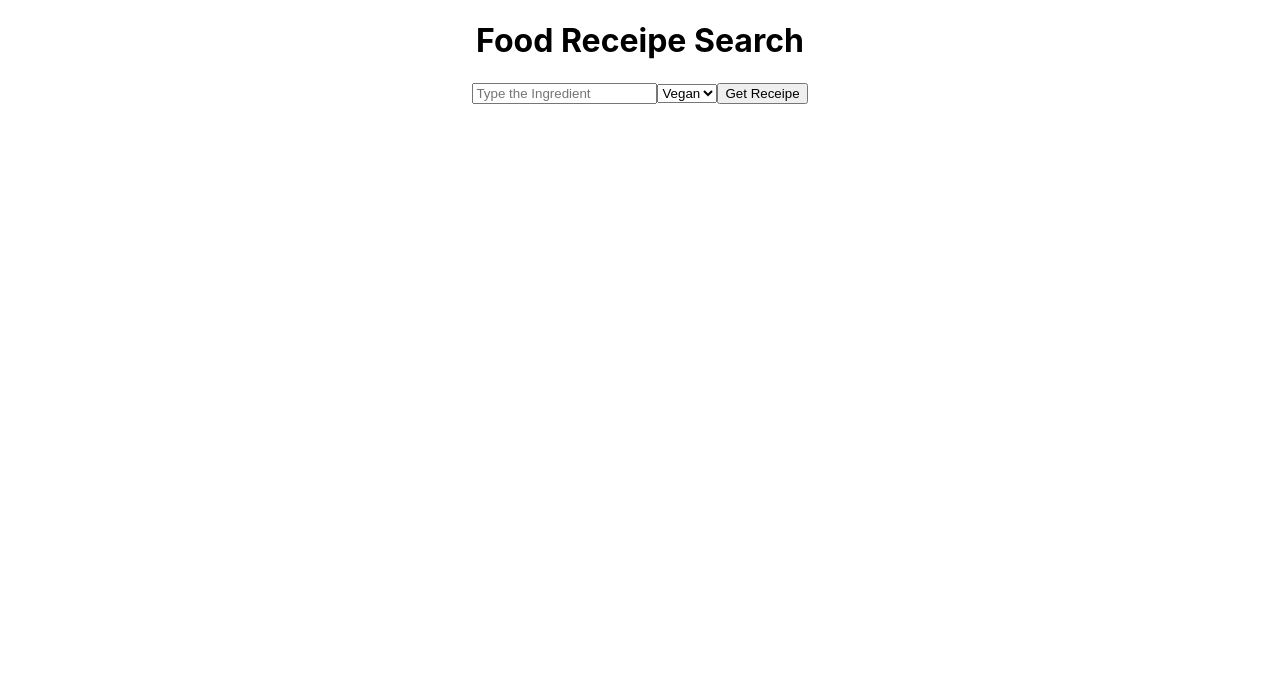
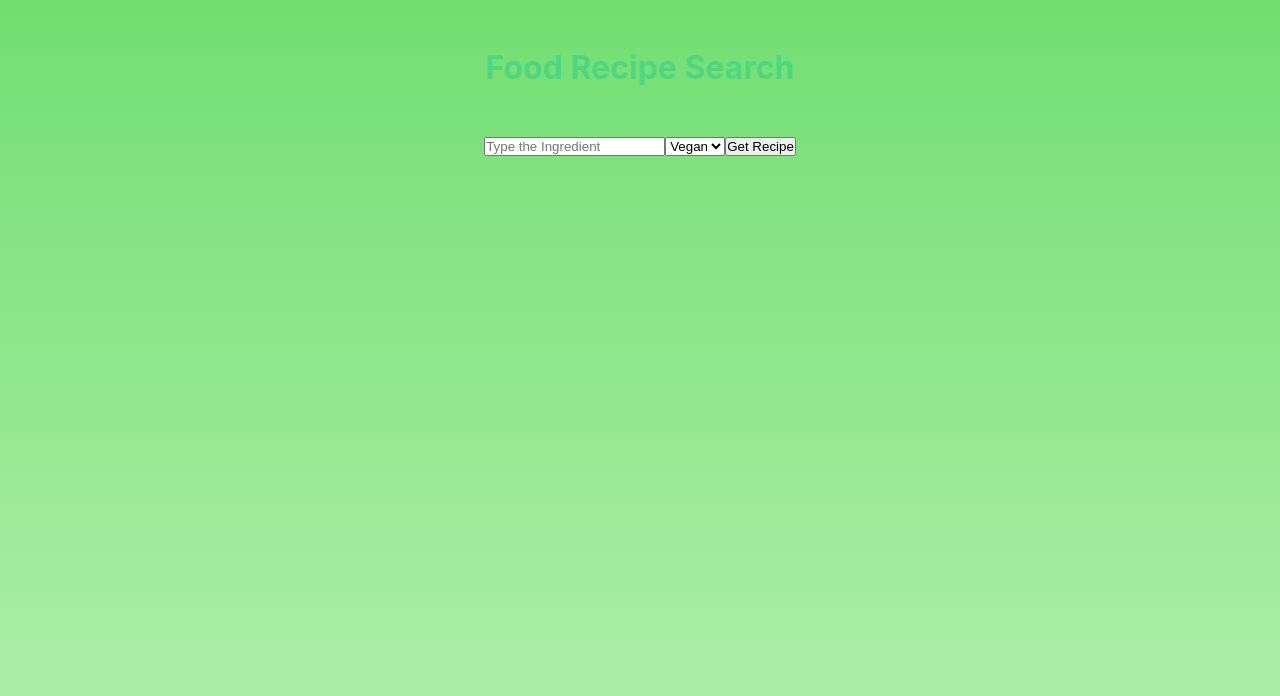
Before and after one commit to sgujuluva/food-recipe-app, a React (Create React App) app: page / in a window 1280 px wide. Shown: the top 696 px of the page. Built offline with nearby package versions, Linux system fonts and the light colour scheme.

Commit message:
homepage styling

```diff
--- a/src/App.css
+++ b/src/App.css
@@ -1,38 +1,25 @@
-.App {
-  text-align: center;
+*{
+  margin:0;
+  padding:0;
+  box-sizing: border-box;
 }
+body{
+  width:100vw;
+  height:100vh;
+  background: linear-gradient(#71de71, #b5f1af);
+}
+.recipe-content{
 
-.App-logo {
-  height: 40vmin;
-  pointer-events: none;
+  display:flex;
+  flex-direction: column;
+  justify-content: center;
+  align-items: center;
 }
+.recipe-content h1{
+  padding:3rem;
+  color:#4ED681;
 
-@media (prefers-reduced-motion: no-preference) {
-  .App-logo {
-    animation: App-logo-spin infinite 20s linear;
-  }
 }
+.receipe-content form{
 
-.App-header {
-  background-color: #282c34;
-  min-height: 100vh;
-  display: flex;
-  flex-direction: column;
-  align-items: center;
-  justify-content: center;
-  font-size: calc(10px + 2vmin);
-  color: white;
 }
-
-.App-link {
-  color: #61dafb;
-}
-
-@keyframes App-logo-spin {
-  from {
-    transform: rotate(0deg);
-  }
-  to {
-    transform: rotate(360deg);
-  }
-}
--- a/src/App.js
+++ b/src/App.js
@@ -8,14 +8,14 @@ function App() {
   }
 
   return (
-    <div className="App">
-     <h1>Food Receipe Search</h1>
+    <div className="recipe-content">
+     <h1>Food Recipe Search</h1>
      <form onSubmit={handleSubmit}>
       <input type="text" placeholder='Type the Ingredient'/>
       <select className="ingredient-labels" name="" id="">
         <option value="vegan">Vegan</option>
       </select>
-      <button onChange={(e) => e.target.value }>Get Receipe</button>
+      <button onChange={(e) => e.target.value }>Get Recipe</button>
      </form>
     </div>
   );
```
